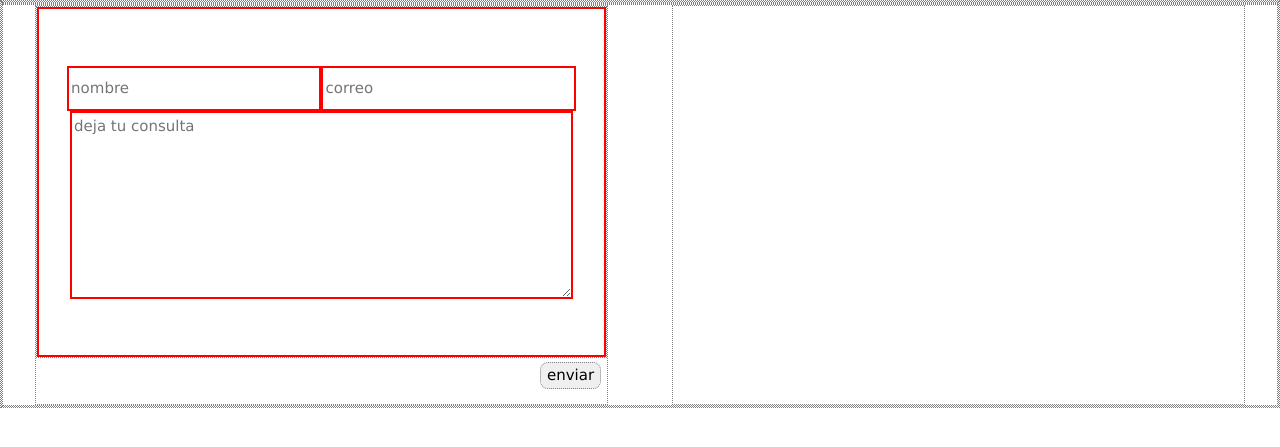
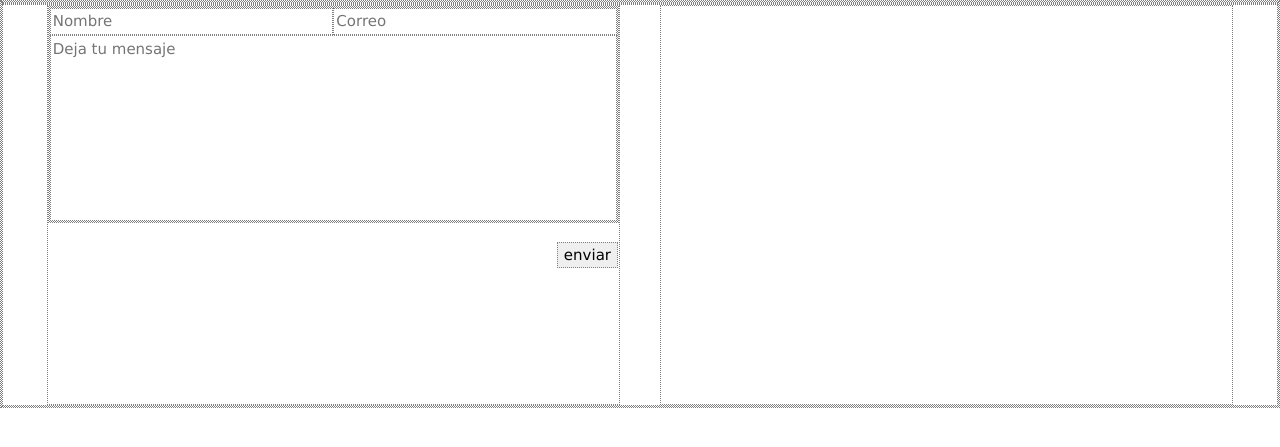
Before and after one commit to SosaToledo/nicobol, a PHP site: page /contacto.php in a window 1280 px wide. Shown: the top 447 px of the page. Run offline with PHP 8.4, Linux system fonts and the light colour scheme.

Commit message:
REACOMODO CONTACTO

```diff
--- a/contacto.php
+++ b/contacto.php
@@ -7,38 +7,49 @@
 <html>
   <head>
     <meta charset="utf-8">
+    <meta name="viewport" content="width=device-width, initial-scale=1.0">
     <title></title>
     <link rel="stylesheet" href="https://www.w3schools.com/w3css/4/w3.css">
     <style media="screen">
+      @media screen and (max-width:500px) {
+        .formulario{
+          flex-direction: column;
+        }
+        .formulario section{
+          width: 100%;
+          margin: 20px 0;
+        }
+        form .texto input{
+          width: 100%;
+        }
+      }
+
       *{
         border: 0.5px dotted grey;
       }
       .formulario{
         display: flex;
-        flex-wrap: wrap;
-        justify-content: space-around;
+        justify-content: center;
       }
       section{
         height: 400px;
         width: 45%;
+        margin: 0 20px;
       }
-      form div{
-        border: 2px solid red;
-        height: 350px;
+      .texto{
         display: flex;
         justify-content: center;
-        align-content: center;
         flex-wrap: wrap;
       }
-      form input, form textarea{
-        border: 2px solid red;
+      .texto input{
+        width: 50%;
       }
-      form input{
-        width: 45%;
+      textarea{
+        resize: none;
       }
-      #formulario button{
+      form button{
+        margin-top: 20px;
         float: right;
-        margin: 5px;
       }
     </style>
   </head>
@@ -49,12 +60,12 @@
     <div class="content formulario">
       <section id="formulario">
         <form class="" action="index.html" method="post">
-          <div class="">
-            <input type="text" name="" value="" placeholder="nombre">
-            <input type="text" name="" value="" placeholder="correo"><br><br>
-            <textarea name="name" rows="8" cols="60" placeholder="deja tu consulta"></textarea>
+          <div class="texto">
+            <input type="text" name="" value="" placeholder="Nombre">
+            <input type="text" name="" value="" placeholder="Correo">
+            <textarea name="name" rows="8" cols="80" placeholder="Deja tu mensaje"></textarea>
           </div>
-          <button class="w3-round-large" type="submit" name="" value="">enviar</button>
+          <button type="submit" name="button">enviar</button>
         </form>
       </section>
       <section id="datos">
```
